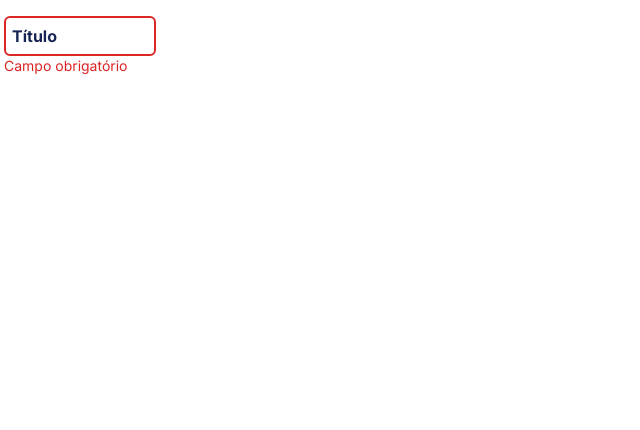
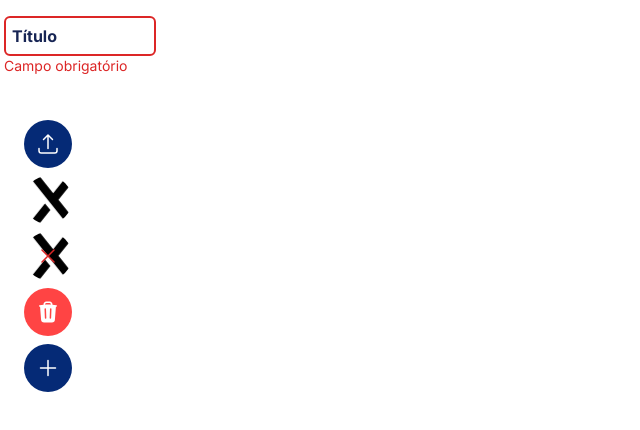
Before and after one commit to juserrrrr/4vote-web, a Next.js app: page / in a window 1280 px wide. Shown: the top 430 px of the page, without its empty margins (0-640 px from the left). Built offline with nearby package versions, Linux system fonts and the light colour scheme.

Commit message:
feat: create IconButton
Co-Authored-By: Amanda <limaa9000@gmail.com>
Co-Authored-By: Vitor Costa <avcsilva@ecomp.uefs.br>

```diff
--- /dev/null
+++ b/src/app/lib/components/IconButton.tsx
@@ -0,0 +1,31 @@
+import React from 'react';
+
+interface IconButtonProps {
+  icon: React.ReactNode;
+  backgroundColor?: string;
+  backgroundImage?: string;
+  onClick?: () => void;
+  ariaLabel: string;
+}
+
+const IconButton: React.FC<IconButtonProps> = ({ icon, backgroundColor, backgroundImage, onClick, ariaLabel }) => {
+  const style = {
+    backgroundColor: backgroundImage ? 'transparent' : backgroundColor,
+    backgroundImage: backgroundImage ? `url(${backgroundImage})` : 'none',
+    backgroundSize: 'cover',
+    backgroundPosition: 'center',
+  };
+
+  return (
+    <button
+      onClick={onClick}
+      aria-label={ariaLabel}
+      className="w-12 h-12 rounded-full flex items-center justify-center m-2"
+      style={style}
+    >
+      {icon}
+    </button>
+  );
+};
+
+export default IconButton;
--- a/src/app/page.tsx
+++ b/src/app/page.tsx
@@ -1,13 +1,16 @@
 'use client';
+import React, { useState } from 'react';
+import IconButton from './lib/components/IconButton';
 import InputCustom from './lib/components/InputCustom';
-import { useState } from 'react';
+import { ArrowUpTrayIcon, TrashIcon, PlusIcon, XMarkIcon } from '@heroicons/react/24/solid';
 
-export default function Home() {
+export default function HomePage() {
   const [text, setText] = useState<string>('');
   console.log(text);
+
   return (
     <>
-      <div className=" w-40">
+      <div className="w-40 mb-4">
         <InputCustom
           label="Título"
           type="text"
@@ -16,6 +19,34 @@ export default function Home() {
           onChange={(e) => setText(e.target.value)}
         />
       </div>
+
+      <div className="box bg-white p-4">
+        <IconButton
+          icon={<ArrowUpTrayIcon className="w-6 h-6 text-white" />}
+          backgroundColor="#052A76"
+          ariaLabel="Upload"
+        />
+        <IconButton
+          icon={<div className="w-6 h-6"></div>}
+          backgroundImage="next.svg" // Caminho da imagem na pasta public
+          ariaLabel="Image 1"
+        />
+        <IconButton
+          icon={<XMarkIcon className="w-6 h-6 text-red-600" />}
+          backgroundImage="/next.svg" // Caminho da imagem na pasta public
+          ariaLabel="Remove Image"
+        />
+        <IconButton
+          icon={<TrashIcon className="w-6 h-6 text-white" />}
+          backgroundColor="#FF4444"
+          ariaLabel="Delete"
+        />
+        <IconButton
+          icon={<PlusIcon className="w-6 h-6 text-white" />}
+          backgroundColor="#052A76"
+          ariaLabel="Add"
+        />
+      </div>
     </>
   );
 }
```
